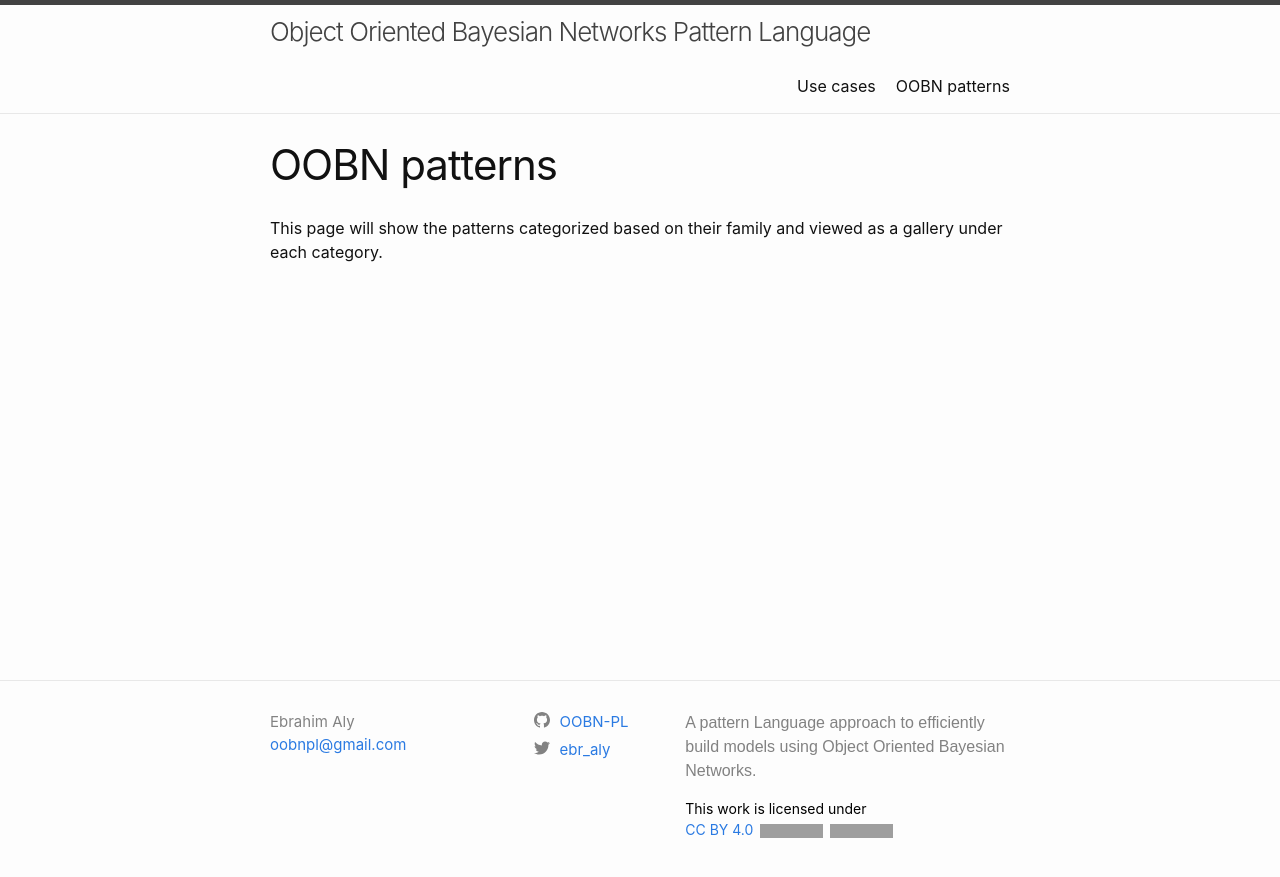
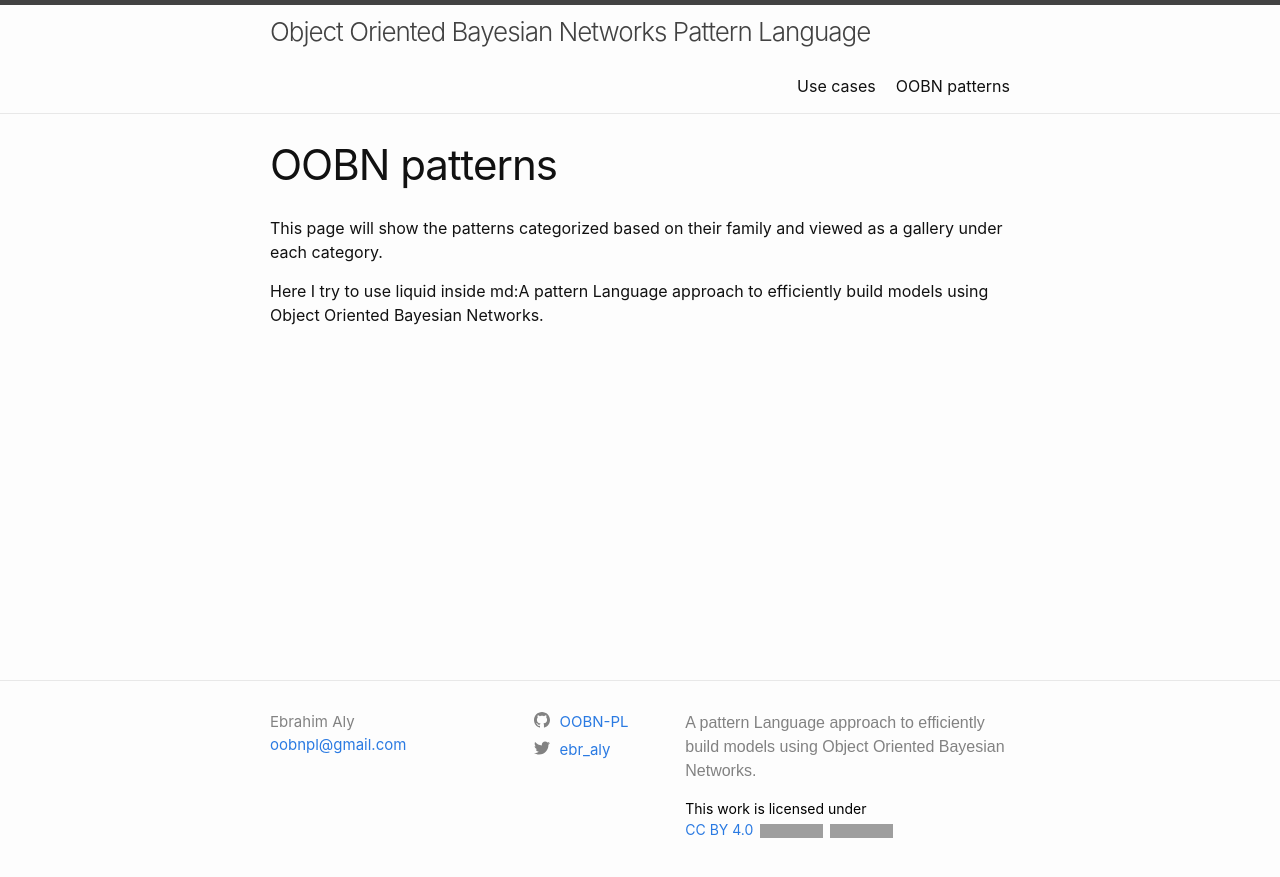
Before and after one commit to OOBN-PL/OOBNPL, a Jekyll site: the page built from _pages/patterns.md, in a window 1280 px wide. Shown: the top 877 px of the page. Built offline with Jekyll 4.4.1, drawn with Linux system fonts in a browser that asks for light colours; grey boxes are pictures that could not be loaded.

Commit message:
try liquid inside md

```diff
--- a/_pages/patterns.md
+++ b/_pages/patterns.md
@@ -4,3 +4,9 @@ title: OOBN patterns
 ---
 
 This page will show the patterns categorized based on their family and viewed as a gallery under each category.
+
+Here I try to use liquid inside md:
+
+{%- if site.description -%}
+{{- site.description -}}
+{%- endif -%}
```
